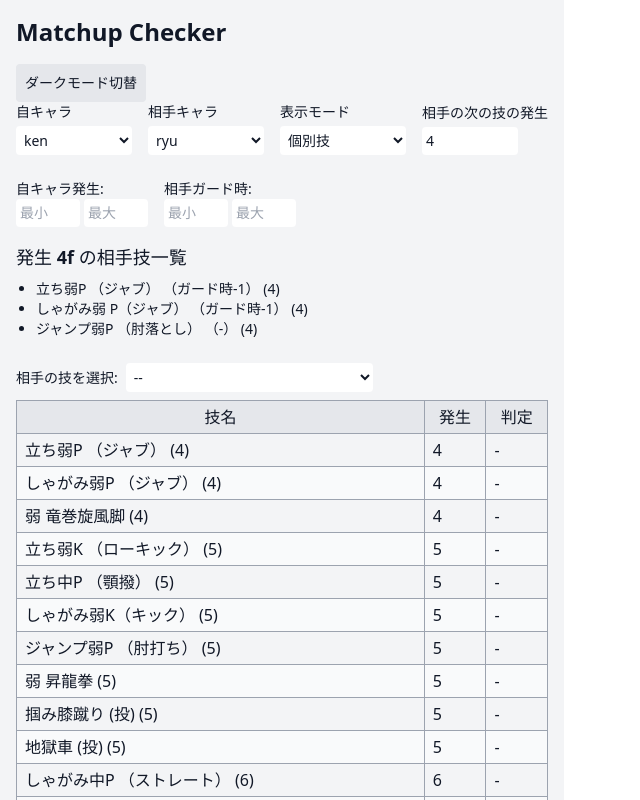
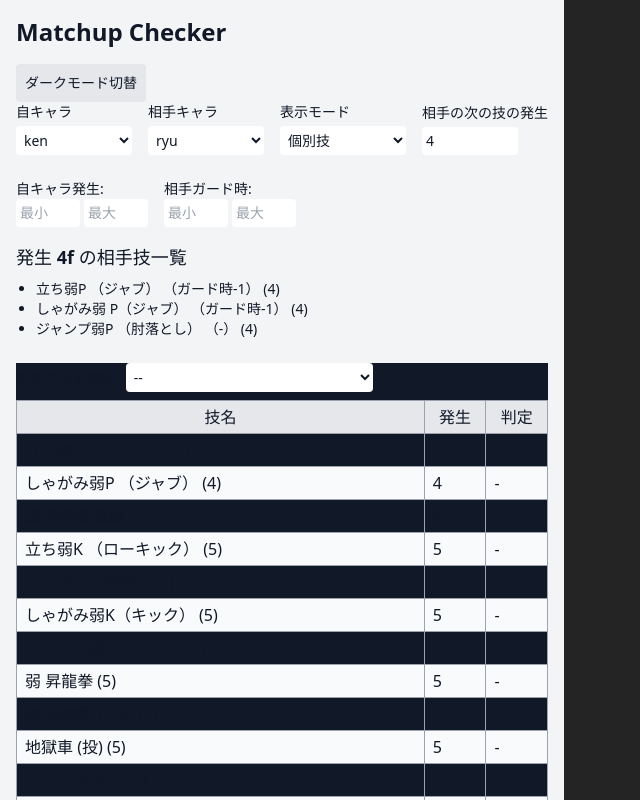
Before and after one commit to nekocompany/matchup-checker, a React (Vite) app: page / in a window 1280 px wide. Shown: the top 800 px of the page, without its empty margins (0-640 px from the left). Built offline with nearby package versions, Linux system fonts and the light colour scheme.

Commit message:
表が小さくなると右の背景が白くなるのを改善

```diff
--- a/src/components/MatchupChecker.tsx
+++ b/src/components/MatchupChecker.tsx
@@ -318,7 +318,7 @@ const MatchupChecker: React.FC = () => {
 
       {viewMode === 'detail' && opponentData && (
 
-        <div className="overflow-x-auto bg-gray-100 dark:bg-gray-900">
+        <div className="overflow-x-auto bg-gray-900">
           <label className="block mb-2 text-sm">
             相手の技を選択:
             <select onChange={(e) => setSelectedEnemyMove(opponentData.moves.find((m) => m.name === e.target.value) || null)} className="ml-2 p-1 rounded bg-white dark:bg-gray-700">
--- a/src/index.css
+++ b/src/index.css
@@ -33,6 +33,7 @@ body {
   place-items: center;
   min-width: 320px;
   min-height: 100vh;
+  background-color: #242424; /* 追加 */
 }
 
 h1 {
```
